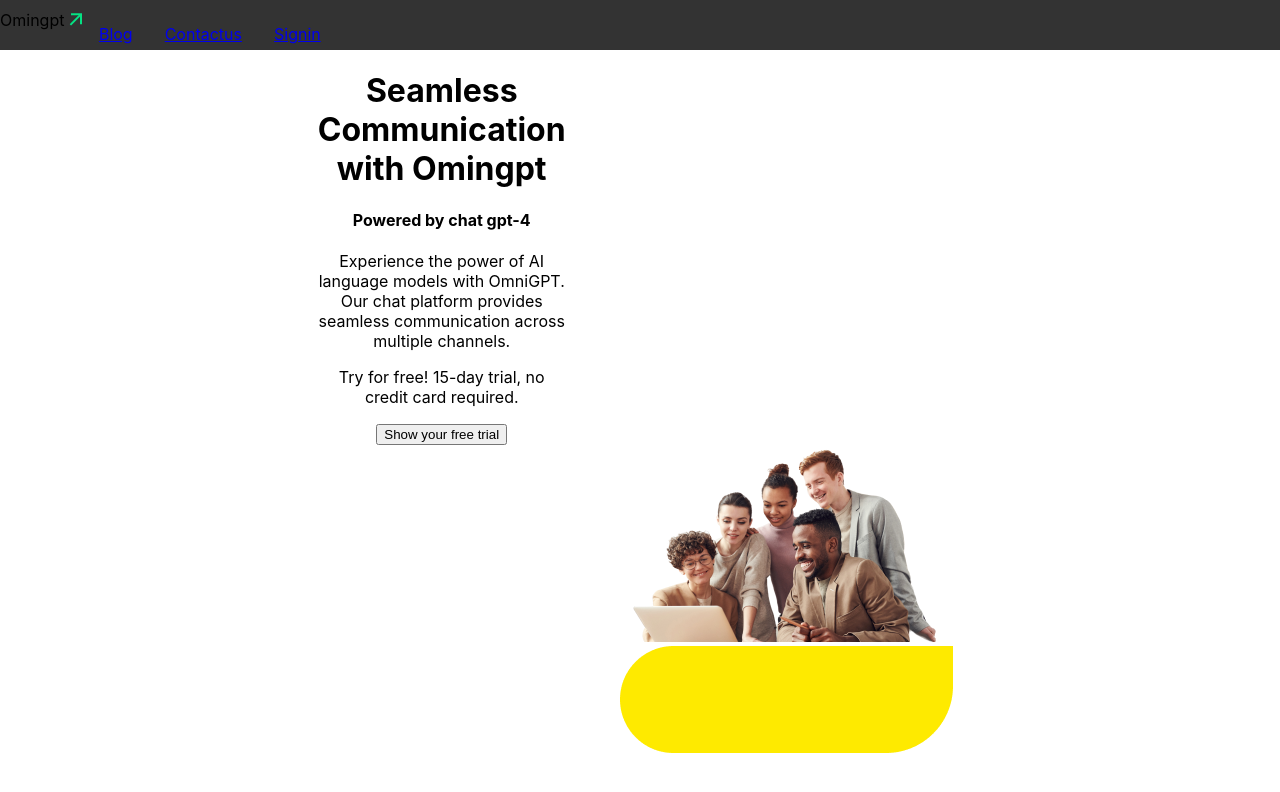
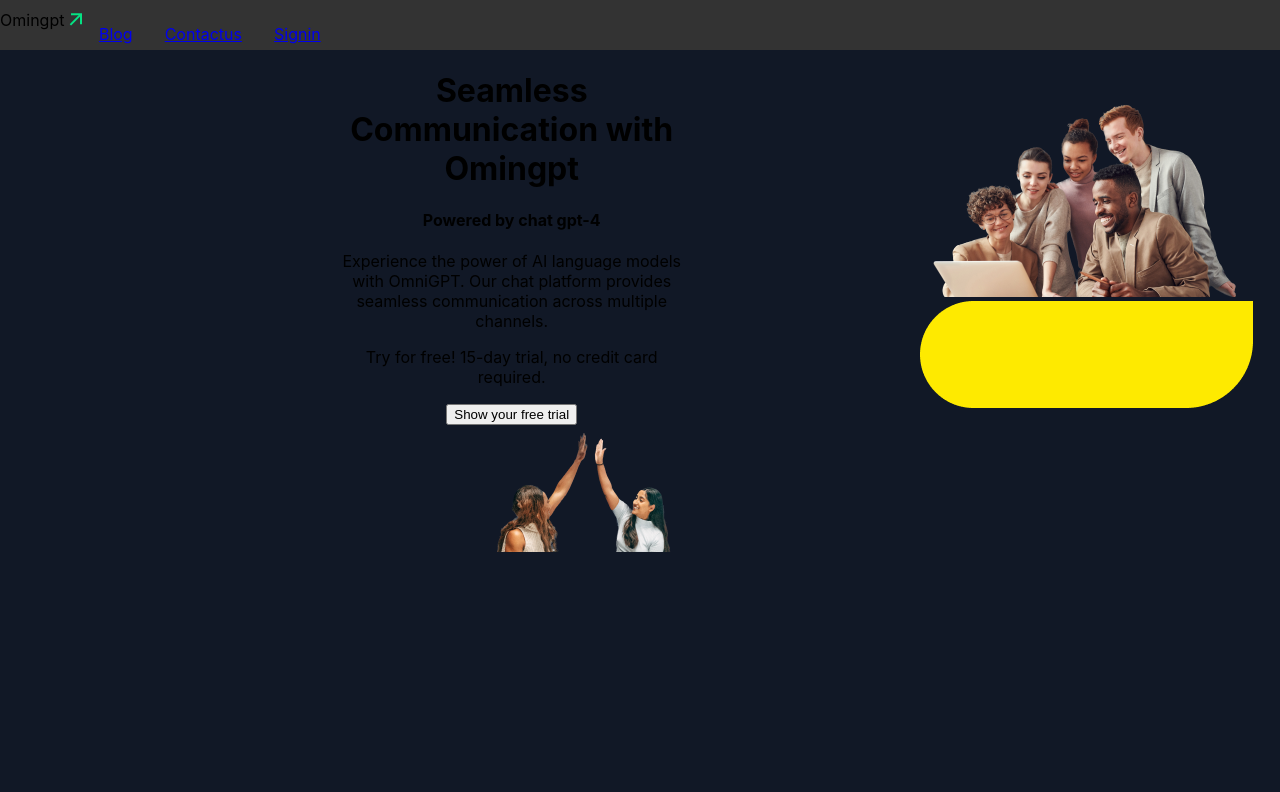
Before and after one commit to Peacesandy/omin-gpt, a React (Create React App) app: page / in a window 1280 px wide. Shown: the top 792 px of the page. Built offline with nearby package versions, Linux system fonts and the light colour scheme.

Commit message:
added more images for home page

```diff
--- a/src/Components/Home.jsx
+++ b/src/Components/Home.jsx
@@ -2,6 +2,8 @@
 import  '../Styles/Home.css'
 import People from '../Assets/pexels-fauxels-3182812 Background Removed 1 (1).png'
 import Yellowlong from '../Assets/Rectangle 13060.png'
+import Whiterectangle from '../Assets/Rectangle 13061 (2).png'
+import Claphands from '../Assets/pexels-kindel-media-7688458 Background Removed 1.png'
 
 function Home() {
   return (
@@ -31,6 +33,10 @@
           <img src={People} alt="" className='people-image'/>
           <img src={Yellowlong} alt="" className='yellow-long' />
       </div>
+      <div>
+        <img src={Whiterectangle} alt="" />
+        <img src={Claphands} alt="" />
+      </div>
     </div>
   )
 }
--- a/src/Styles/Home.css
+++ b/src/Styles/Home.css
@@ -2,8 +2,12 @@
     box-sizing: border-box;
 }
 
+body{
+    background: #111826;
+}
+
 .home-container{
-    width: 300px;
+    width: 500px;
     display: flex;
     align-items: center;
     flex-direction: column;
@@ -16,4 +20,5 @@
 
 .images-left{
     margin-left: 200%;
+   margin-top: -65%;
 }
```
Also changed, not shown: src/Assets/Rectangle 13061 (2).png (added), src/Assets/white rectangle.png (added).
